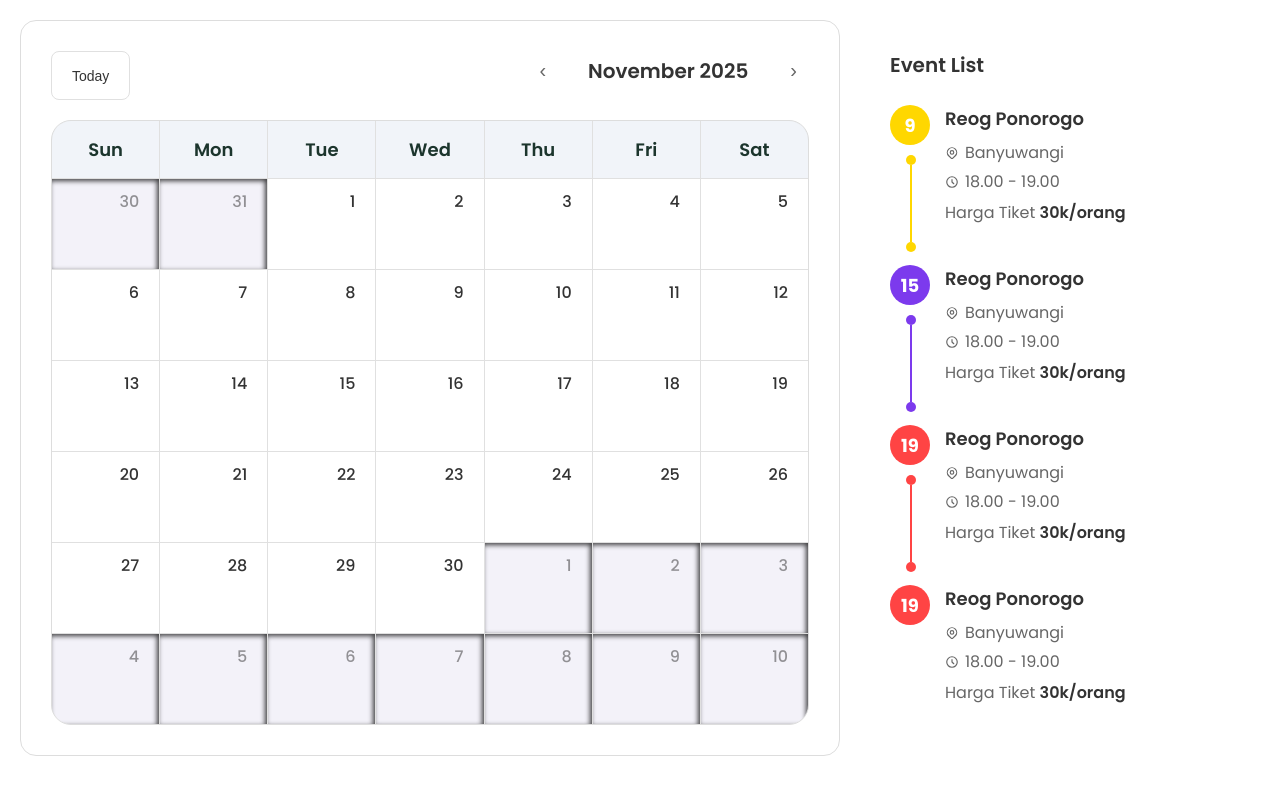
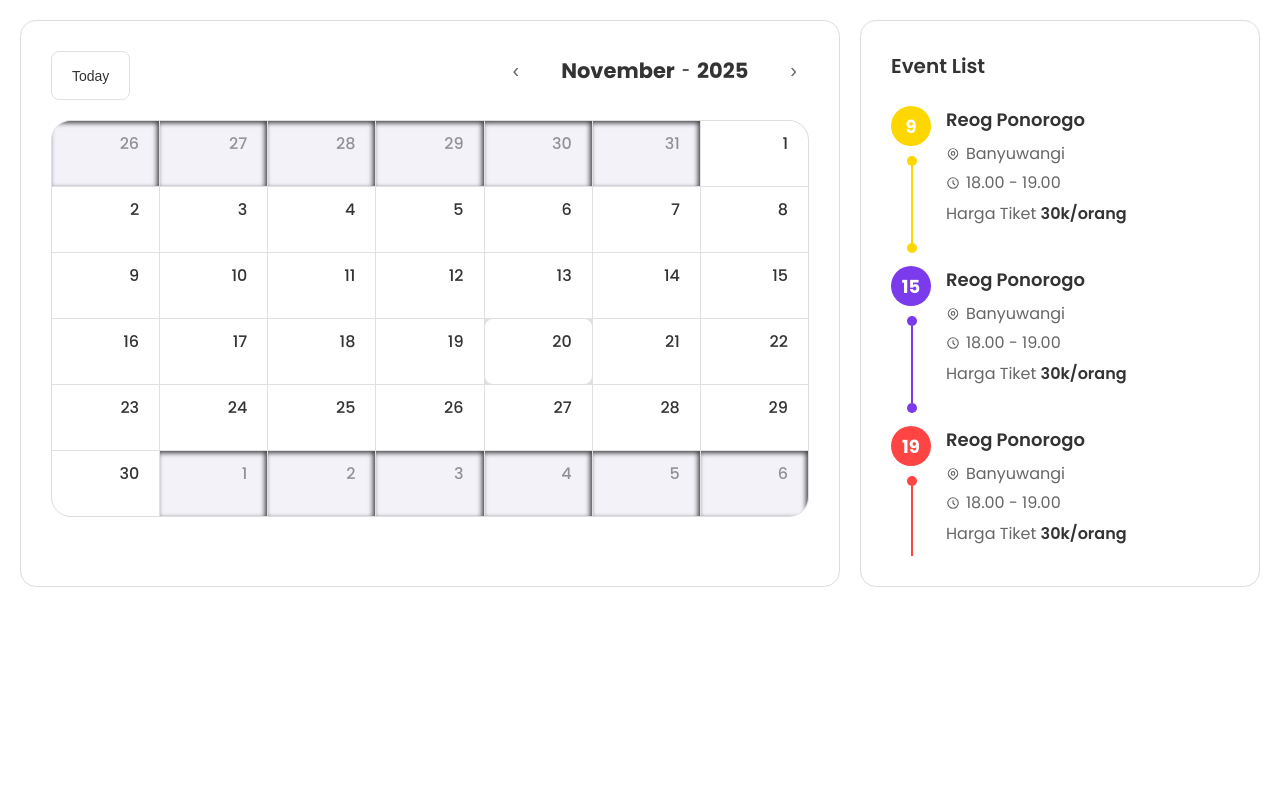
Before and after one commit to Rfn18/Final_JYCC2025_Kurang_Titik_Koma, a plain HTML site: page index.html in a window 1280 px wide. Drawn offline with Linux system fonts and the light colour scheme.

Commit message:
updated commit

```diff
--- a/index.html
+++ b/index.html
@@ -1,18 +1,20 @@
 <!DOCTYPE html>
 <html lang="en">
+
 <head>
     <meta charset="UTF-8" />
     <meta name="viewport" content="width=device-width, initial-scale=1.0" />
     <title>Document</title>
     <link rel="stylesheet" href="style.css" />
-    <link
-      href="https://cdnjs.cloudflare.com/ajax/libs/font-awesome/6.0.0-beta3/css/all.min.css"
-      rel="stylesheet" />
+    <link href="https://cdnjs.cloudflare.com/ajax/libs/font-awesome/6.0.0-beta3/css/all.min.css" rel="stylesheet" />
     <link rel="preconnect" href="https://fonts.googleapis.com">
     <link rel="preconnect" href="https://fonts.gstatic.com" crossorigin>
-    <link href="https://fonts.googleapis.com/css2?family=Poppins:ital,wght@0,100;0,200;0,300;0,400;0,500;0,600;0,700;0,800;0,900;1,100;1,200;1,300;1,400;1,500;1,600;1,700;1,800;1,900&display=swap" rel="stylesheet">
+    <link
+        href="https://fonts.googleapis.com/css2?family=Poppins:ital,wght@0,100;0,200;0,300;0,400;0,500;0,600;0,700;0,800;0,900;1,100;1,200;1,300;1,400;1,500;1,600;1,700;1,800;1,900&display=swap"
+        rel="stylesheet">
 </head>
 </head>
+
 <body>
     <div class="container">
         <!-- Calendar Section -->
@@ -21,9 +23,13 @@
             <div class="calendar-header">
                 <button class="today-button">Today</button>
                 <div class="paginate-date">
-                    <button class="nav-button">‹</button>
-                    <h2 class="month-year">November 2025</h2>
-                    <button class="nav-button">›</button>
+                    <button class="nav-button" id="button-prev">‹</button>
+                    <div class="month-year">
+                        <h2 class="month">November</h2>
+                        <p>-</p>
+                        <h2 class="year">2025</h2>
+                    </div>
+                    <button class="nav-button" id="button-next">›</button>
                 </div>
             </div>
 
@@ -44,6 +50,8 @@
         <div class="event-list-section">
             <h2 class="event-list-title">Event List</h2>
 
+            <div class="event-list-wrapper">
+
                 <!-- Event 1 -->
                 <div class="event-item">
                     <div class="event-date yellow">9</div>
@@ -56,14 +64,17 @@
                         <div class="event-name">Reog Ponorogo</div>
                         <div class="event-info">
                             <svg fill="none" stroke="currentColor" viewBox="0 0 24 24">
-                            <path stroke-linecap="round" stroke-linejoin="round" stroke-width="2" d="M17.657 16.657L13.414 20.9a1.998 1.998 0 01-2.827 0l-4.244-4.243a8 8 0 1111.314 0z"/>
-                            <path stroke-linecap="round" stroke-linejoin="round" stroke-width="2" d="M15 11a3 3 0 11-6 0 3 3 0 016 0z"/>
+                                <path stroke-linecap="round" stroke-linejoin="round" stroke-width="2"
+                                    d="M17.657 16.657L13.414 20.9a1.998 1.998 0 01-2.827 0l-4.244-4.243a8 8 0 1111.314 0z" />
+                                <path stroke-linecap="round" stroke-linejoin="round" stroke-width="2"
+                                    d="M15 11a3 3 0 11-6 0 3 3 0 016 0z" />
                             </svg>
                             Banyuwangi
                         </div>
                         <div class="event-info">
                             <svg fill="none" stroke="currentColor" viewBox="0 0 24 24">
-                            <path stroke-linecap="round" stroke-linejoin="round" stroke-width="2" d="M12 8v4l3 3m6-3a9 9 0 11-18 0 9 9 0 0118 0z"/>
+                                <path stroke-linecap="round" stroke-linejoin="round" stroke-width="2"
+                                    d="M12 8v4l3 3m6-3a9 9 0 11-18 0 9 9 0 0118 0z" />
                             </svg>
                             18.00 - 19.00
                         </div>
@@ -83,14 +94,17 @@
                         <div class="event-name">Reog Ponorogo</div>
                         <div class="event-info">
                             <svg fill="none" stroke="currentColor" viewBox="0 0 24 24">
-                            <path stroke-linecap="round" stroke-linejoin="round" stroke-width="2" d="M17.657 16.657L13.414 20.9a1.998 1.998 0 01-2.827 0l-4.244-4.243a8 8 0 1111.314 0z"/>
-                            <path stroke-linecap="round" stroke-linejoin="round" stroke-width="2" d="M15 11a3 3 0 11-6 0 3 3 0 016 0z"/>
+                                <path stroke-linecap="round" stroke-linejoin="round" stroke-width="2"
+                                    d="M17.657 16.657L13.414 20.9a1.998 1.998 0 01-2.827 0l-4.244-4.243a8 8 0 1111.314 0z" />
+                                <path stroke-linecap="round" stroke-linejoin="round" stroke-width="2"
+                                    d="M15 11a3 3 0 11-6 0 3 3 0 016 0z" />
                             </svg>
                             Banyuwangi
                         </div>
                         <div class="event-info">
                             <svg fill="none" stroke="currentColor" viewBox="0 0 24 24">
-                            <path stroke-linecap="round" stroke-linejoin="round" stroke-width="2" d="M12 8v4l3 3m6-3a9 9 0 11-18 0 9 9 0 0118 0z"/>
+                                <path stroke-linecap="round" stroke-linejoin="round" stroke-width="2"
+                                    d="M12 8v4l3 3m6-3a9 9 0 11-18 0 9 9 0 0118 0z" />
                             </svg>
                             18.00 - 19.00
                         </div>
@@ -110,14 +124,17 @@
                         <div class="event-name">Reog Ponorogo</div>
                         <div class="event-info">
                             <svg fill="none" stroke="currentColor" viewBox="0 0 24 24">
-                            <path stroke-linecap="round" stroke-linejoin="round" stroke-width="2" d="M17.657 16.657L13.414 20.9a1.998 1.998 0 01-2.827 0l-4.244-4.243a8 8 0 1111.314 0z"/>
-                            <path stroke-linecap="round" stroke-linejoin="round" stroke-width="2" d="M15 11a3 3 0 11-6 0 3 3 0 016 0z"/>
+                                <path stroke-linecap="round" stroke-linejoin="round" stroke-width="2"
+                                    d="M17.657 16.657L13.414 20.9a1.998 1.998 0 01-2.827 0l-4.244-4.243a8 8 0 1111.314 0z" />
+                                <path stroke-linecap="round" stroke-linejoin="round" stroke-width="2"
+                                    d="M15 11a3 3 0 11-6 0 3 3 0 016 0z" />
                             </svg>
                             Banyuwangi
                         </div>
                         <div class="event-info">
                             <svg fill="none" stroke="currentColor" viewBox="0 0 24 24">
-                            <path stroke-linecap="round" stroke-linejoin="round" stroke-width="2" d="M12 8v4l3 3m6-3a9 9 0 11-18 0 9 9 0 0118 0z"/>
+                                <path stroke-linecap="round" stroke-linejoin="round" stroke-width="2"
+                                    d="M12 8v4l3 3m6-3a9 9 0 11-18 0 9 9 0 0118 0z" />
                             </svg>
                             18.00 - 19.00
                         </div>
@@ -137,18 +154,22 @@
                         <div class="event-name">Reog Ponorogo</div>
                         <div class="event-info">
                             <svg fill="none" stroke="currentColor" viewBox="0 0 24 24">
-                            <path stroke-linecap="round" stroke-linejoin="round" stroke-width="2" d="M17.657 16.657L13.414 20.9a1.998 1.998 0 01-2.827 0l-4.244-4.243a8 8 0 1111.314 0z"/>
-                            <path stroke-linecap="round" stroke-linejoin="round" stroke-width="2" d="M15 11a3 3 0 11-6 0 3 3 0 016 0z"/>
+                                <path stroke-linecap="round" stroke-linejoin="round" stroke-width="2"
+                                    d="M17.657 16.657L13.414 20.9a1.998 1.998 0 01-2.827 0l-4.244-4.243a8 8 0 1111.314 0z" />
+                                <path stroke-linecap="round" stroke-linejoin="round" stroke-width="2"
+                                    d="M15 11a3 3 0 11-6 0 3 3 0 016 0z" />
                             </svg>
                             Banyuwangi
                         </div>
                         <div class="event-info">
                             <svg fill="none" stroke="currentColor" viewBox="0 0 24 24">
-                            <path stroke-linecap="round" stroke-linejoin="round" stroke-width="2" d="M12 8v4l3 3m6-3a9 9 0 11-18 0 9 9 0 0118 0z"/>
+                                <path stroke-linecap="round" stroke-linejoin="round" stroke-width="2"
+                                    d="M12 8v4l3 3m6-3a9 9 0 11-18 0 9 9 0 0118 0z" />
                             </svg>
                             18.00 - 19.00
                         </div>
                         <div class="event-price">Harga Tiket <strong>30k/orang</strong></div>
+                    </div>
                 </div>
             </div>
 
@@ -156,4 +177,5 @@
     </div>
 </body>
 <script src="script.js"></script>
+
 </html>
--- a/script.js
+++ b/script.js
@@ -1,12 +1,45 @@
 const calendarGrid = document.querySelector(".calendar-grid");
+const prevBtn = document.getElementById("button-prev");
+const nextBtn = document.getElementById("button-next");
+
+const textMonth = document.querySelector(".month");
+const textYear = document.querySelector(".year");
+
+const today = new Date();
+const todayDate = today.getDate();
+const todayMonth = today.getMonth();
+const todayYear = today.getFullYear();
+
+const monthNames = [
+  "Januari",
+  "Februari",
+  "Maret",
+  "April",
+  "Mei",
+  "Juni",
+  "Juli",
+  "Agustus",
+  "September",
+  "Oktober",
+  "November",
+  "Desember",
+];
+
+let year = todayYear;
+let month = todayMonth;
 
 function getDaysInMonth(year, month) {
   return new Date(year, month + 1, 0).getDate();
 }
 
+function renderCalendar() {
+  console.log("Render kalender:", year, month);
+
+  calendarGrid.innerHTML = "";
+  textMonth.innerHTML = monthNames[month];
+  textYear.innerHTML = year;
+
   const days = [];
-const year = 2025,
-  month = 3;
 
   const totalDays = getDaysInMonth(year, month);
   const firstDay = new Date(year, month, 1).getDay();
@@ -39,10 +72,44 @@ for (const day of days) {
       div.classList.add("other-month");
     }
 
-  const div2 = document.createElement("div");
-  div2.classList.add("day-number");
-  div2.textContent = day.date;
+    if (
+      day.type === "current" &&
+      day.date === todayDate &&
+      month === todayMonth &&
+      year === todayYear
+    ) {
+      div.classList.add("today");
+    }
 
-  div.appendChild(div2);
+    const num = document.createElement("div");
+    num.classList.add("day-number");
+    num.textContent = day.date;
+
+    div.appendChild(num);
     calendarGrid.appendChild(div);
   }
+}
+
+nextBtn.addEventListener("click", () => {
+  month++;
+
+  if (month > 11) {
+    month = 0;
+    year++;
+  }
+
+  renderCalendar();
+});
+
+prevBtn.addEventListener("click", () => {
+  month--;
+
+  if (month < 0) {
+    month = 11;
+    year--;
+  }
+
+  renderCalendar();
+});
+
+renderCalendar();
--- a/style.css
+++ b/style.css
@@ -17,7 +17,7 @@ body {
   display: grid;
   grid-template-columns: 1fr 400px;
   gap: 20px;
-  max-width: 1600px;
+  max-width: 100%;
   margin: 0 auto;
 }
 
@@ -26,6 +26,7 @@ body {
   border-radius: 16px;
   padding: 30px;
   border: 1px solid #ddd;
+  height: 100%;
 }
 
 .today-button {
@@ -74,7 +75,10 @@ body {
 }
 
 .month-year {
-  font-size: 20px;
+  display: flex;
+  align-items: center;
+  gap: 0.5em;
+  font-size: 14px;
   font-weight: 600;
   color: #333;
 }
@@ -100,7 +104,7 @@ body {
 
 .day-cell {
   background: white;
-  min-height: 90px;
+  min-height: 65px;
   padding: 10px;
   position: relative;
   cursor: pointer;
@@ -128,6 +132,12 @@ body {
   font-weight: 500;
   margin-bottom: 5px;
   margin-right: 10px;
+}
+
+.today {
+  color: #d4a017;
+  border-radius: 8px;
+  font-weight: bold;
 }
 
 .event-indicator {
@@ -211,12 +221,18 @@ body {
 
 /* Event List Section */
 .event-list-section {
-  display: flex;
-  flex-direction: column;
-
+  display: block;
+  border: 1px solid #ddd;
   background: white;
   border-radius: 16px;
   padding: 30px;
+}
+
+.event-list-wrapper {
+  display: flex;
+  flex-direction: column;
+  max-height: 450px;
+  overflow-y: auto;
 }
 
 .event-list-title {
```
Lines whose indentation alone changed are shown as unchanged.
